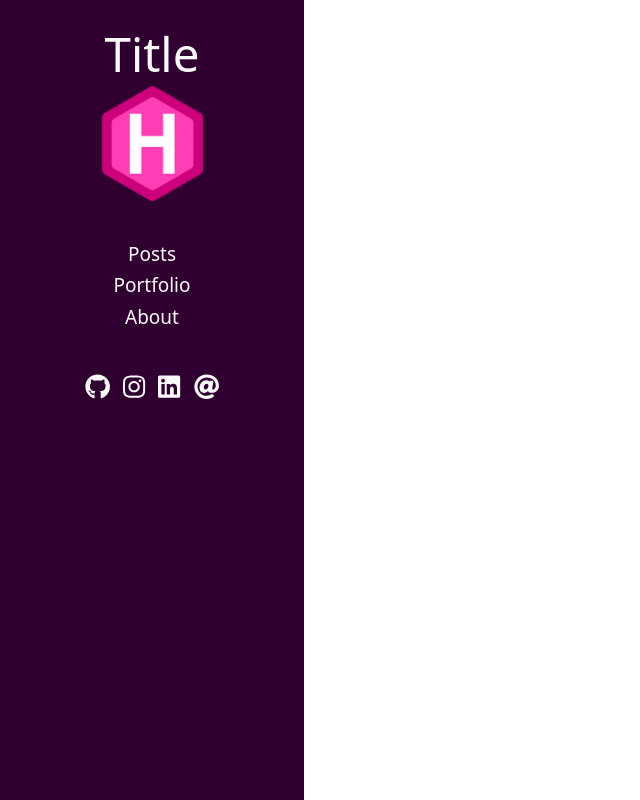
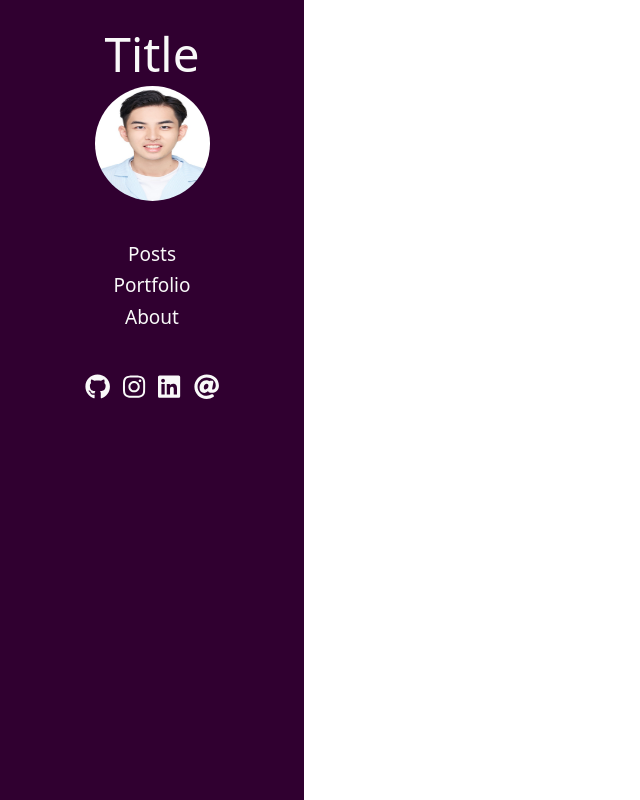
Before and after one commit to Mzunoven/mzunoven.github.io, a plain HTML site: page index.html in a window 1280 px wide. Shown: the whole page, without its empty margins (0-640 px from the left). Drawn offline with nearby package versions, Linux system fonts and the light colour scheme.

Commit message:
picture updated

```diff
--- a/index.html
+++ b/index.html
@@ -76,7 +76,7 @@
 
 
         <div class="author-image">
-          <img src="http://mzunoven.github.io/img/hugo.png" alt="Author Image" class="img--circle img--headshot element--center">
+          <img src="http://mzunoven.github.io/img/mzw.png" alt="Author Image" class="img--circle img--headshot element--center">
         </div>
 
 
```
Also changed, not shown: 404.html (+1 -1 lines), categories/index.html (+1 -1 lines), tags/index.html (+1 -1 lines), img/mzw.png (added).
